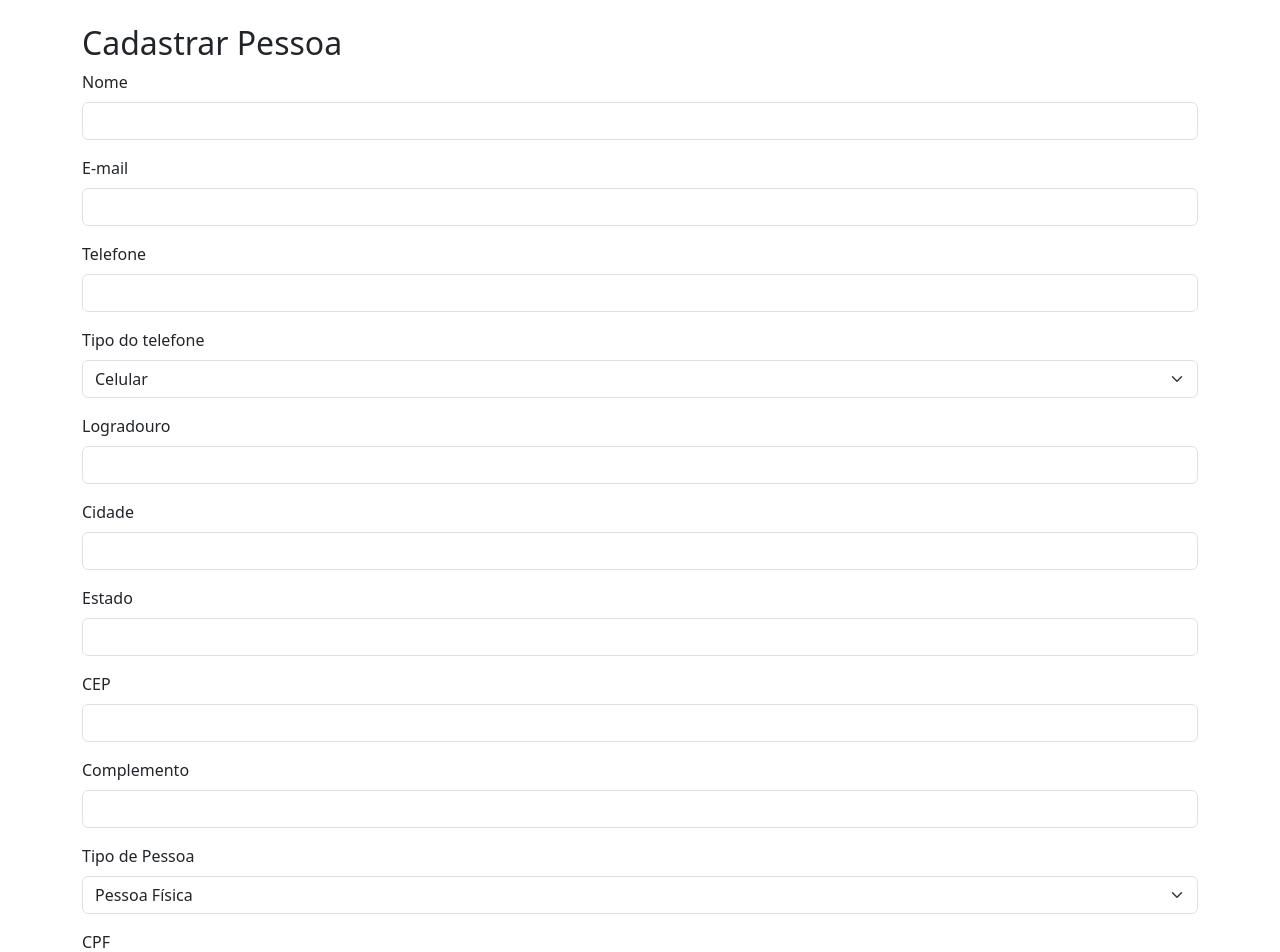
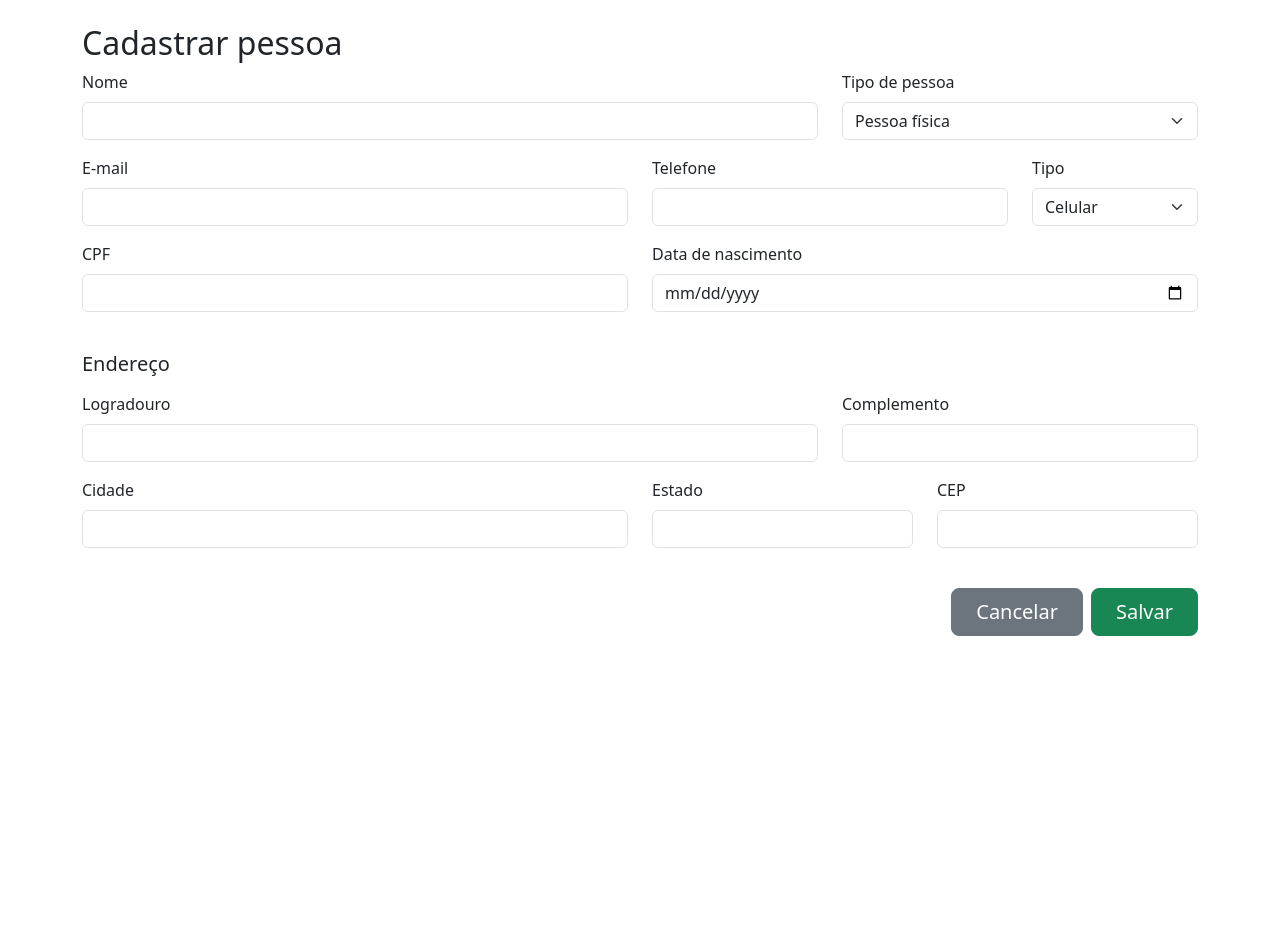
Before and after one commit to f3l1pe-augusto/cadastro-pessoas, a Vue app in the folder frontend/: page /cadastrar in a window 1280 px wide. Shown: the top 952 px of the page. After the commit the page ends 800 px from the top, so only its background shows below. Built offline with nearby package versions, Linux system fonts and the light colour scheme.

Commit message:
Feat Ajustes UI

```diff
--- a/frontend/src/components/PessoaForm.vue
+++ b/frontend/src/components/PessoaForm.vue
@@ -1,6 +1,7 @@
 <template>
   <form @submit.prevent="submit">
-    <div class="mb-3">
+    <div class="row">
+      <div class="col-md-8 mb-3">
         <label for="nome" class="form-label">Nome</label>
         <input
           id="nome"
@@ -10,17 +11,33 @@
         />
       </div>
 
-    <div class="mb-3">
+      <div class="col-md-4 mb-3">
+        <label for="tipoPessoa" class="form-label">Tipo de pessoa</label>
+        <select
+          id="tipoPessoa"
+          v-model="tipoPessoa"
+          class="form-select"
+          :disabled="isEdicao"
+        >
+          <option value="FISICA">Pessoa física</option>
+          <option value="JURIDICA">Pessoa jurídica</option>
+        </select>
+      </div>
+    </div>
+
+    <div class="row">
+      <div class="col-md-6 mb-3">
         <label for="email" class="form-label">E-mail</label>
         <input
           id="email"
           v-model="form.email"
           type="email"
           class="form-control"
+          required
         />
       </div>
 
-    <div class="mb-3">
+      <div class="col-md-4 mb-3">
         <label for="telefone" class="form-label">Telefone</label>
         <input
           id="telefone"
@@ -30,8 +47,8 @@
         />
       </div>
 
-    <div class="mb-3">
-      <label for="tipoTelefone" class="form-label">Tipo do telefone</label>
+      <div class="col-md-2 mb-3">
+        <label for="tipoTelefone" class="form-label">Tipo</label>
         <select
           id="tipoTelefone"
           v-model="telefonePrincipal.tipoTelefone"
@@ -42,8 +59,57 @@
           <option value="Telefone Comercial">Comercial</option>
         </select>
       </div>
+    </div>
 
-    <div class="mb-3">
+    <div v-if="tipoPessoa === 'FISICA'" class="row">
+      <div class="col-md-6 mb-3">
+        <label for="cpf" class="form-label">CPF</label>
+        <input
+          id="cpf"
+          v-model="form.pessoaFisica!.cpf"
+          class="form-control"
+          required
+        />
+      </div>
+
+      <div class="col-md-6 mb-3">
+        <label for="dataNascimento" class="form-label">Data de nascimento</label>
+        <input
+          id="dataNascimento"
+          type="date"
+          v-model="form.pessoaFisica!.dataNascimento"
+          class="form-control"
+          required
+        />
+      </div>
+    </div>
+
+    <div v-if="tipoPessoa === 'JURIDICA'" class="row">
+      <div class="col-md-6 mb-3">
+        <label for="cnpj" class="form-label">CNPJ</label>
+        <input
+          id="cnpj"
+          v-model="form.pessoaJuridica!.cnpj"
+          class="form-control"
+          required
+        />
+      </div>
+
+      <div class="col-md-6 mb-3">
+        <label for="razaoSocial" class="form-label">Razão social</label>
+        <input
+          id="razaoSocial"
+          v-model="form.pessoaJuridica!.razaoSocial"
+          class="form-control"
+          required
+        />
+      </div>
+    </div>
+
+    <h5 class="mt-4 mb-3">Endereço</h5>
+
+    <div class="row">
+      <div class="col-md-8 mb-3">
         <label for="logradouro" class="form-label">Logradouro</label>
         <input
           id="logradouro"
@@ -53,7 +119,18 @@
         />
       </div>
 
-    <div class="mb-3">
+      <div class="col-md-4 mb-3">
+        <label for="complemento" class="form-label">Complemento</label>
+        <input
+          id="complemento"
+          v-model="enderecoPrincipal.complemento"
+          class="form-control"
+        />
+      </div>
+    </div>
+
+    <div class="row">
+      <div class="col-md-6 mb-3">
         <label for="cidade" class="form-label">Cidade</label>
         <input
           id="cidade"
@@ -63,7 +140,7 @@
         />
       </div>
 
-    <div class="mb-3">
+      <div class="col-md-3 mb-3">
         <label for="estado" class="form-label">Estado</label>
         <input
           id="estado"
@@ -73,7 +150,7 @@
         />
       </div>
 
-    <div class="mb-3">
+      <div class="col-md-3 mb-3">
         <label for="cep" class="form-label">CEP</label>
         <input
           id="cep"
@@ -82,74 +159,16 @@
           required
         />
       </div>
-
-    <div class="mb-3">
-      <label for="complemento" class="form-label">Complemento</label>
-      <input
-        id="complemento"
-        v-model="enderecoPrincipal.complemento"
-        class="form-control"
-      />
     </div>
 
-    <div class="mb-3">
-      <label for="tipoPessoa" class="form-label">Tipo de Pessoa</label>
-      <select
-        id="tipoPessoa"
-        v-model="tipoPessoa"
-        class="form-select"
-      >
-        <option value="FISICA">Pessoa Física</option>
-        <option value="JURIDICA">Pessoa Jurídica</option>
-      </select>
-    </div>
-
-    <div v-if="tipoPessoa === 'FISICA' && form.pessoaFisica" class="mb-3">
-      <label for="cpf" class="form-label">CPF</label>
-      <input
-        id="cpf"
-        v-model="form.pessoaFisica.cpf"
-        class="form-control"
-      />
-    </div>
-
-    <div v-if="tipoPessoa === 'FISICA'" class="mb-3">
-      <label for="dataNascimento" class="form-label">Data de Nascimento</label>
-      <input
-        id="dataNascimento"
-        type="date"
-        v-model="form.pessoaFisica!.dataNascimento"
-        class="form-control"
-        required
-      />
-    </div>
-
-    <div v-if="tipoPessoa === 'JURIDICA' && form.pessoaJuridica" class="mb-3">
-      <label for="cnpj" class="form-label">CNPJ</label>
-      <input
-        id="cnpj"
-        v-model="form.pessoaJuridica.cnpj"
-        class="form-control"
-      />
-    </div>
-
-    <div v-if="tipoPessoa === 'JURIDICA'" class="mb-3">
-      <label for="razaoSocial" class="form-label">Razão Social</label>
-      <input
-        id="razaoSocial"
-        v-model="form.pessoaJuridica!.razaoSocial"
-        class="form-control"
-        required
-      />
-    </div>
-
-    <button class="btn btn-success">
+    <div class="d-flex justify-content-end gap-2 mt-4">
+      <router-link to="/pessoas" class="btn btn-secondary btn-lg px-4">
+        Cancelar
+      </router-link>
+      <button class="btn btn-success btn-lg px-4">
         Salvar
       </button>
-
-    <router-link to="/pessoas" class="btn btn-secondary ms-2">
-      Cancelar
-    </router-link>
+    </div>
   </form>
 </template>
 
--- a/frontend/src/views/PessoaFormView.vue
+++ b/frontend/src/views/PessoaFormView.vue
@@ -1,6 +1,6 @@
 <template>
   <div class="container mt-4">
-    <h2>{{ isEdicao ? 'Editar Pessoa' : 'Cadastrar Pessoa' }}</h2>
+    <h2>{{ isEdicao ? 'Editar pessoa' : 'Cadastrar pessoa' }}</h2>
 
     <PessoaForm
       :pessoa="pessoa"
```
Lines whose indentation alone changed are shown as unchanged.
